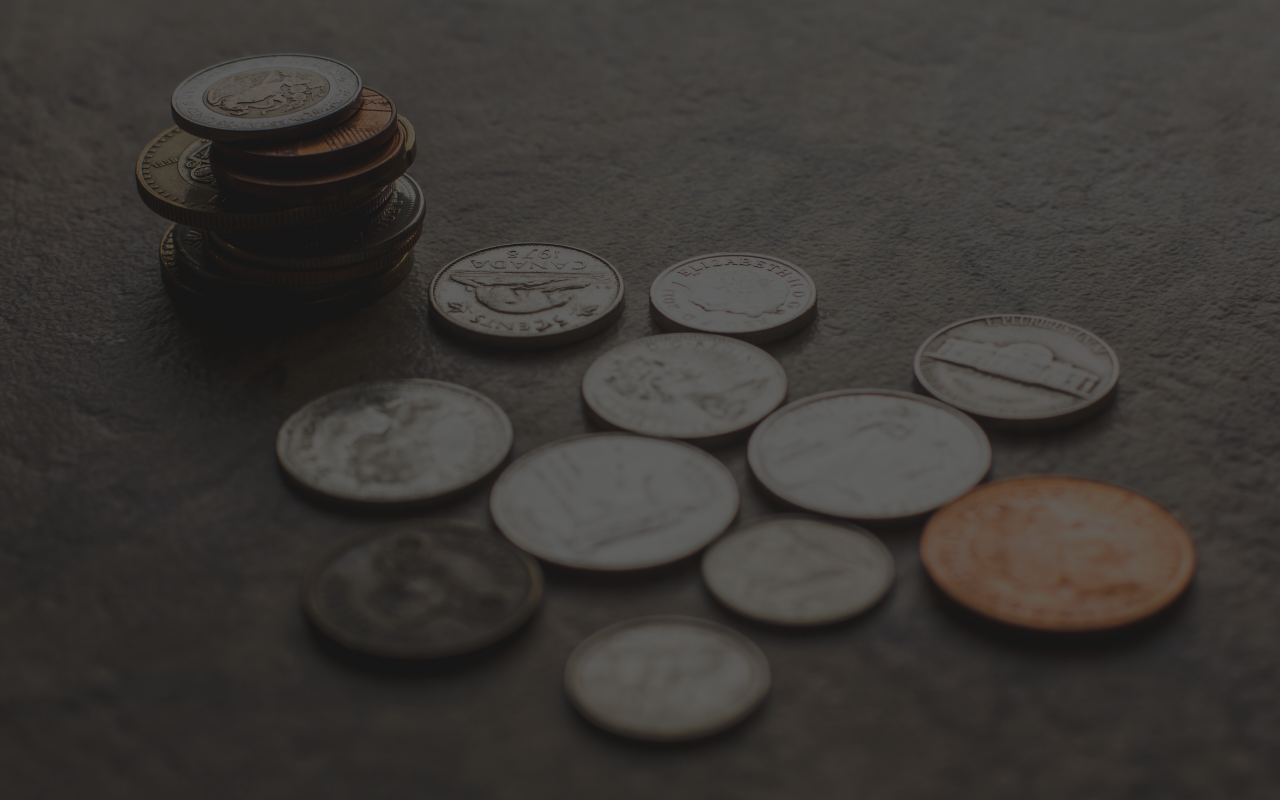
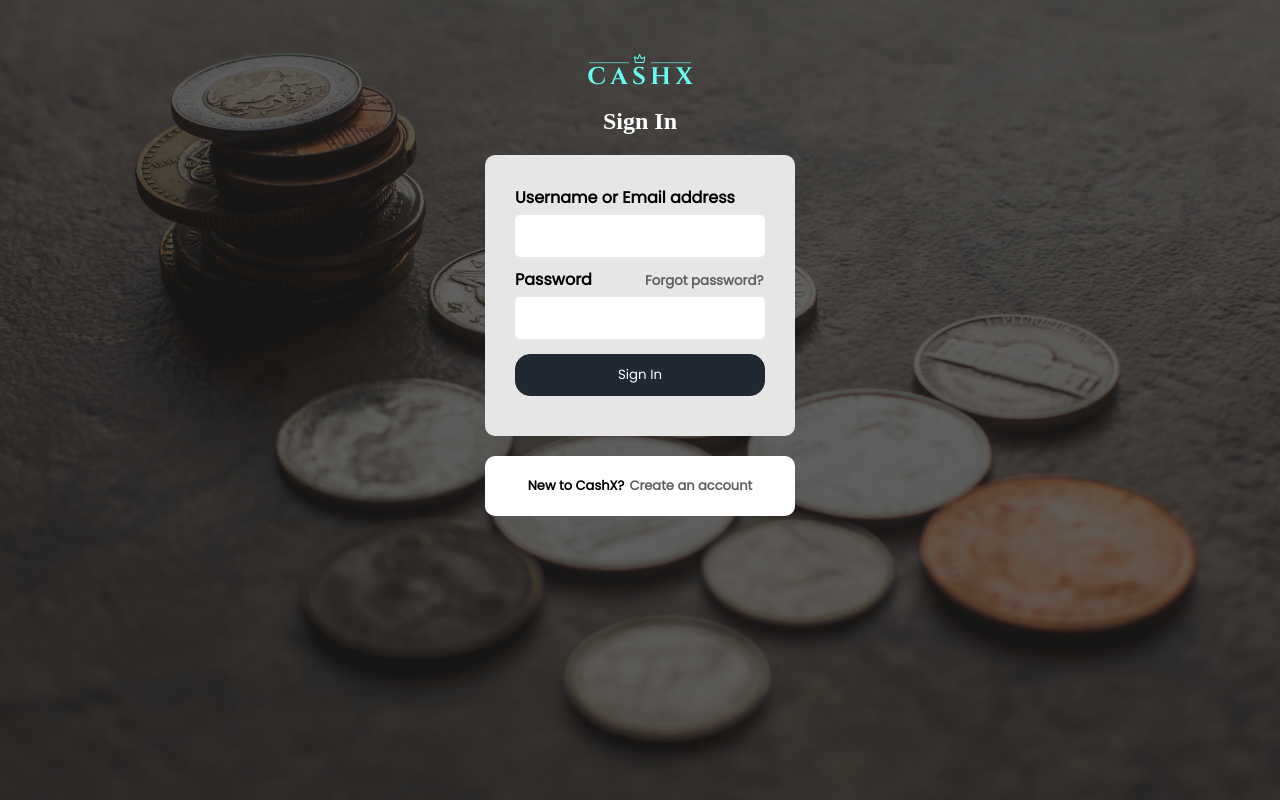
Before and after one commit to musangisilvia/cashx, a React (Create React App) app in the folder frontend/: page /login in a window 1280 px wide. Built offline with nearby package versions, Linux system fonts and the light colour scheme.

Commit message:
create login page

```diff
--- a/frontend/public/index.html
+++ b/frontend/public/index.html
@@ -5,7 +5,7 @@
     <link rel="icon" href="%PUBLIC_URL%/favicon.ico" />
     <link rel="preconnect" href="https://fonts.googleapis.com">
     <link rel="preconnect" href="https://fonts.gstatic.com" crossorigin>
-    <link href="https://fonts.googleapis.com/css2?family=Cinzel:wght@600&display=swap" rel="stylesheet">
+    <link href="https://fonts.googleapis.com/css2?family=Cinzel:wght@500&family=Poppins&display=swap" rel="stylesheet">
     <meta name="viewport" content="width=device-width, initial-scale=1" />
     <meta name="theme-color" content="#000000" />
     <meta
--- /dev/null
+++ b/frontend/src/components/FormFooter.js
@@ -0,0 +1,18 @@
+import React from 'react'
+import { Link } from 'react-router-dom'
+import '../styles/FormFooter.css'
+
+
+function FormFooter() {
+    return (
+        <div className="formfooter">
+            <h4>New to CashX?
+            <span><Link to="/signup">
+                         Create an account
+                    </Link>
+            </span></h4>
+        </div>
+    )
+}
+
+export default FormFooter
--- /dev/null
+++ b/frontend/src/components/FormHeader.js
@@ -0,0 +1,14 @@
+import React from 'react'
+import { ReactComponent as Logo } from '../images/Logo.svg';
+import '../styles/FormHeader.css'
+
+function FormHeader() {
+    return (
+        <div className="formHeader">
+            <Logo />
+            <h2>Sign In</h2>
+        </div>
+    )
+}
+
+export default FormHeader
--- /dev/null
+++ b/frontend/src/components/LoginForm.js
@@ -0,0 +1,25 @@
+import React from 'react'
+import '../styles/LoginForm.css'
+
+function LoginForm() {
+    return (
+        <div className="loginform">
+            <form className="login">
+                <label htmlFor="username">
+                    Username or Email address
+                </label>
+                <input type="text" name="username"/>
+
+                <label for="password">
+                    Password
+                    <span><small>Forgot password?</small></span>
+                </label>
+                <input type="password" name="password"/>
+
+                <button type="submit">Sign In</button>
+            </form>
+        </div>
+    )
+}
+
+export default LoginForm
--- a/frontend/src/pages/LoginPage.js
+++ b/frontend/src/pages/LoginPage.js
@@ -1,7 +1,16 @@
 import "../styles/LoginPage.css";
+import FormHeader from "../components/FormHeader";
+import LoginForm from "../components/LoginForm";
+import FormFooter from "../components/FormFooter";
 
 const LoginPage = () => {
-  return <div className="common loginpage"></div>;
+  return (
+    <div className="common loginpage">
+      <FormHeader />
+      <LoginForm />
+      <FormFooter />
+    </div>
+  );
 };
 
 export default LoginPage;
--- /dev/null
+++ b/frontend/src/styles/FormFooter.css
@@ -0,0 +1,25 @@
+.formfooter {
+    background-color: #FFFFFF;
+    width: 270px;
+    margin: 20px auto;
+    padding: 20px;
+    border-radius: 10px;
+    font-family: 'Poppins', sans-serif;
+}
+
+.formfooter h4 {
+    margin: 0;
+    text-align: center;
+    font-weight: bold;
+    font-size: small;
+}
+
+.formfooter span {
+
+    margin-left: 5px;
+}
+
+.formfooter a {
+    color: #5F5F5F;
+    text-decoration: none;
+}
--- /dev/null
+++ b/frontend/src/styles/FormHeader.css
@@ -0,0 +1,9 @@
+.formHeader {
+    text-align: center;
+    padding-top: 50px;
+}
+
+.formHeader h2 {
+    margin-top: 0;
+    color: white;
+}
--- /dev/null
+++ b/frontend/src/styles/LoginForm.css
@@ -0,0 +1,40 @@
+.login {
+    background-color: #e6e6e6;
+    width: 250px;
+    margin: 0 auto;
+    padding: 30px;
+    border-radius: 10px;
+    font-family: 'Poppins', sans-serif;
+}
+
+.login label {
+    font-size: 16px;
+    font-weight: bold;
+    margin-bottom: 10px;
+}
+
+.login input {
+    width: 95%;
+    height: 30px;
+    padding: 6px;
+    margin: 5px auto 10px;
+    border-radius: 5px;
+    border: none;
+    font-size: medium;
+}
+
+.login span {
+    margin-left: 53px;
+    color: #5f5f5f;
+}
+
+.login button {
+    border: 1px solid #1f2833;
+    width: 100%;
+    padding: 10px;
+    margin: 5px auto 10px;
+    border-radius: 15px;
+    color: white;
+    background-color: #1f2833;
+    font-family: 'Poppins', sans-serif;
+}
--- a/frontend/src/styles/LoginPage.css
+++ b/frontend/src/styles/LoginPage.css
@@ -1,4 +1,5 @@
 /* Common background for the public routes */
 .loginpage {
   /* background-attachment: fixed; */
+
 }
```
Also changed, not shown: frontend/src/pages/test.html (added), 1 other file (tests, documents, lock files or other folders).
